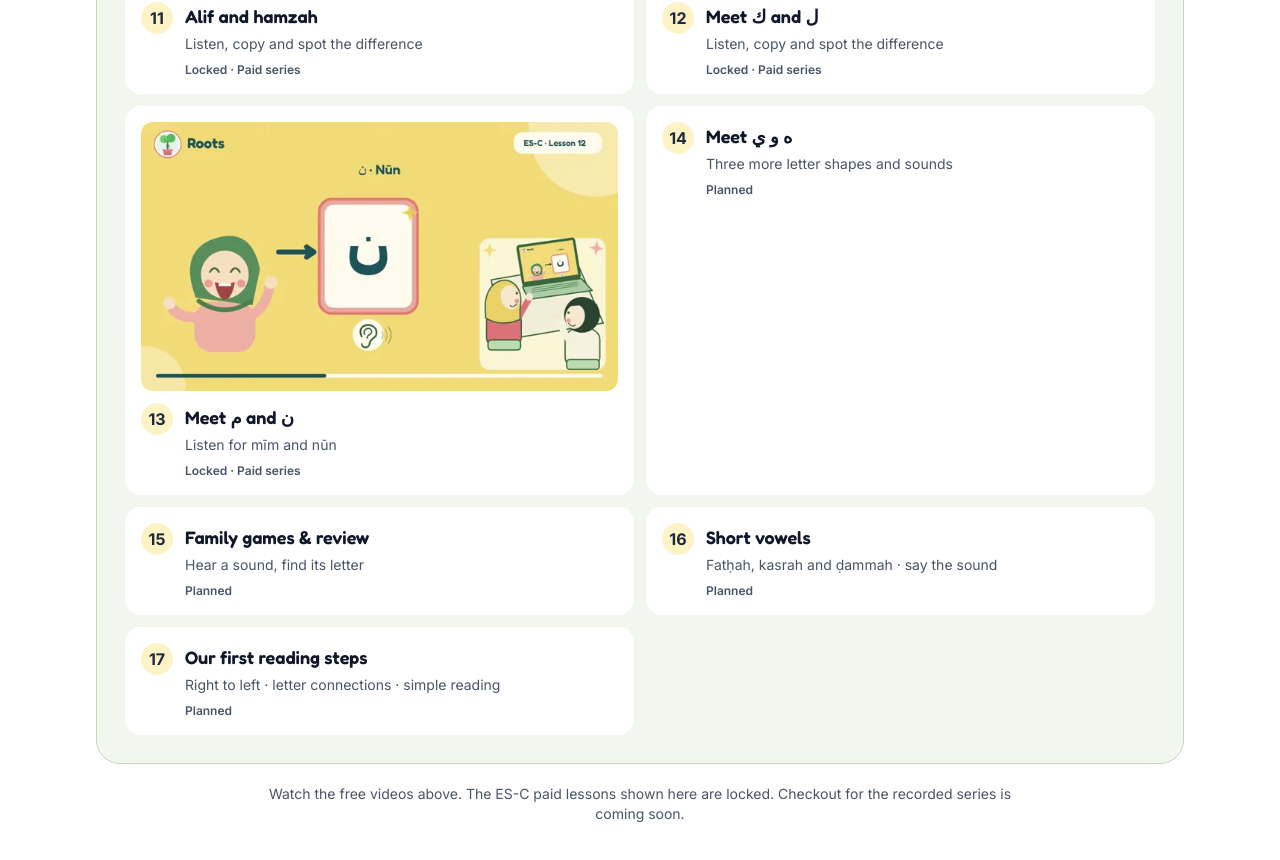
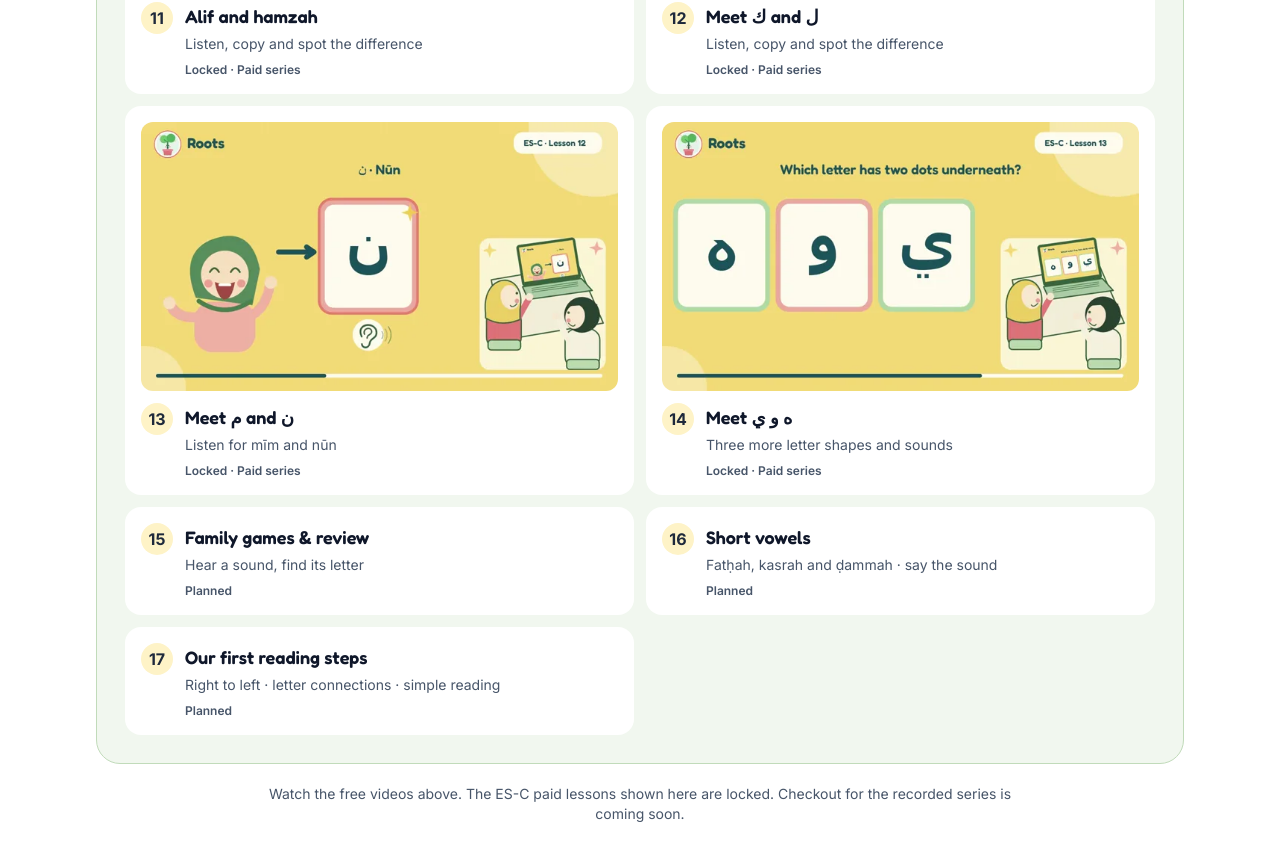
Before and after one commit to DinaElAhl/Pathways-, a React (Vite) app: page /free-sample in a window 1280 px wide. Shown: the part 6560-7420 px from the top of the page. Built offline with nearby package versions, Linux system fonts and the light colour scheme.

Commit message:
Add locked ES-C Lesson 13 thumbnail

```diff
--- a/src/data/lessonRoadmap.js
+++ b/src/data/lessonRoadmap.js
@@ -17,7 +17,7 @@ export const levelCLessons = [
     thumbnail: `assets/lesson-thumbnails/es-c-${String(index + 4).padStart(2, '0')}.webp`,
   })),
   { title: 'Meet م and ن', example: 'Listen for mīm and nūn', status: 'Locked · Paid series', thumbnail: 'assets/lesson-thumbnails/es-c-12.webp' },
-  { title: 'Meet ه و ي', example: 'Three more letter shapes and sounds', status: 'Planned' },
+  { title: 'Meet ه و ي', example: 'Three more letter shapes and sounds', status: 'Locked · Paid series', thumbnail: 'assets/lesson-thumbnails/es-c-13.webp' },
   { title: 'Family games & review', example: 'Hear a sound, find its letter', status: 'Planned' },
   { title: 'Short vowels', example: 'Fatḥah, kasrah and ḍammah · say the sound', status: 'Planned' },
   { title: 'Our first reading steps', example: 'Right to left · letter connections · simple reading', status: 'Planned' },
```
Also changed, not shown: public/assets/lesson-thumbnails/es-c-13.webp (added).
